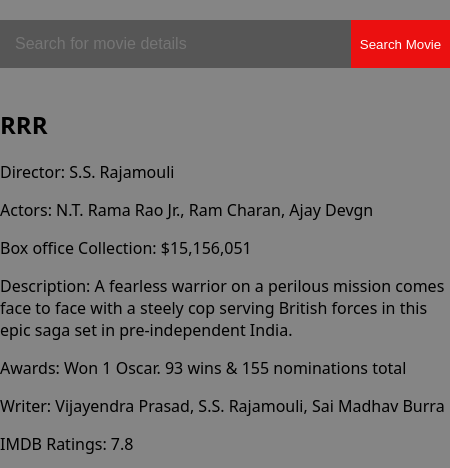
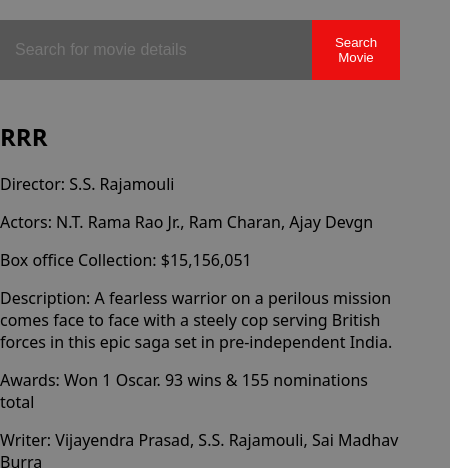
Before and after one commit to NarendraReddy15/searchmovie, a plain HTML site: page index.html in a window 390 px wide. Shown: the top 468 px of the page, 450 px wide, since content can reach past the window. Drawn offline with Linux system fonts and the light colour scheme.

Commit message:
little error rectify

```diff
--- a/style.css
+++ b/style.css
@@ -64,9 +64,12 @@
       }
 
       .search{
-        width:450px;
+        width:400px;
         margin:20px auto;
         display: flex;
+        /* flex-direction: column;
+        gap:5px; */
+
 
       }
       .btn{
@@ -74,6 +77,7 @@
         color:white;
         border:none;
         cursor:pointer;
+        padding: 15px; border: none;
         background-color: rgba(249, 2, 2, 0.885);
       }
       body{
@@ -86,7 +90,7 @@
       width:250px;
       }
       .container{
-        width:450px;
+        width:400px;
         display:flex;
         margin:20px auto;
         flex-direction: column;
```
